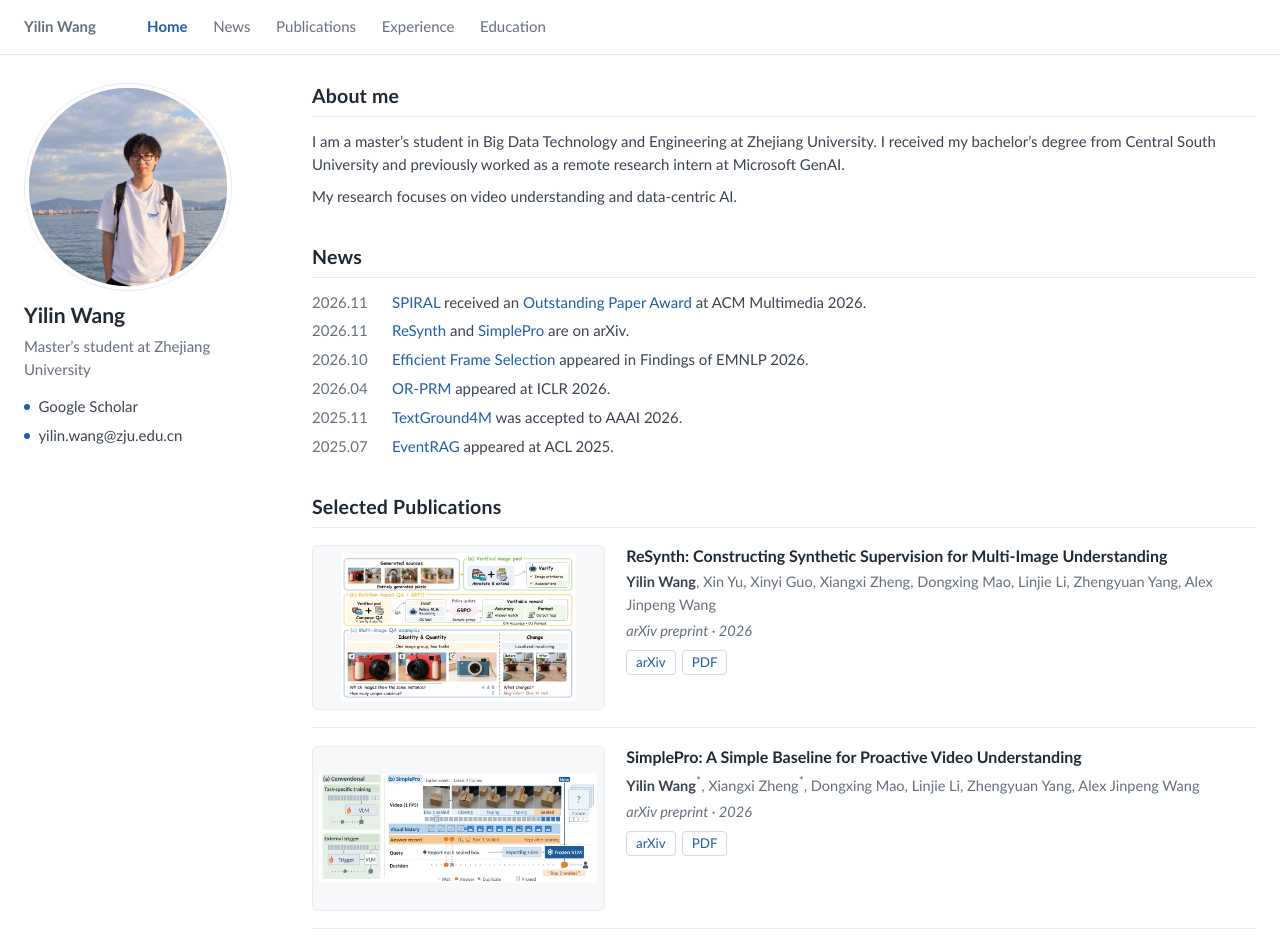
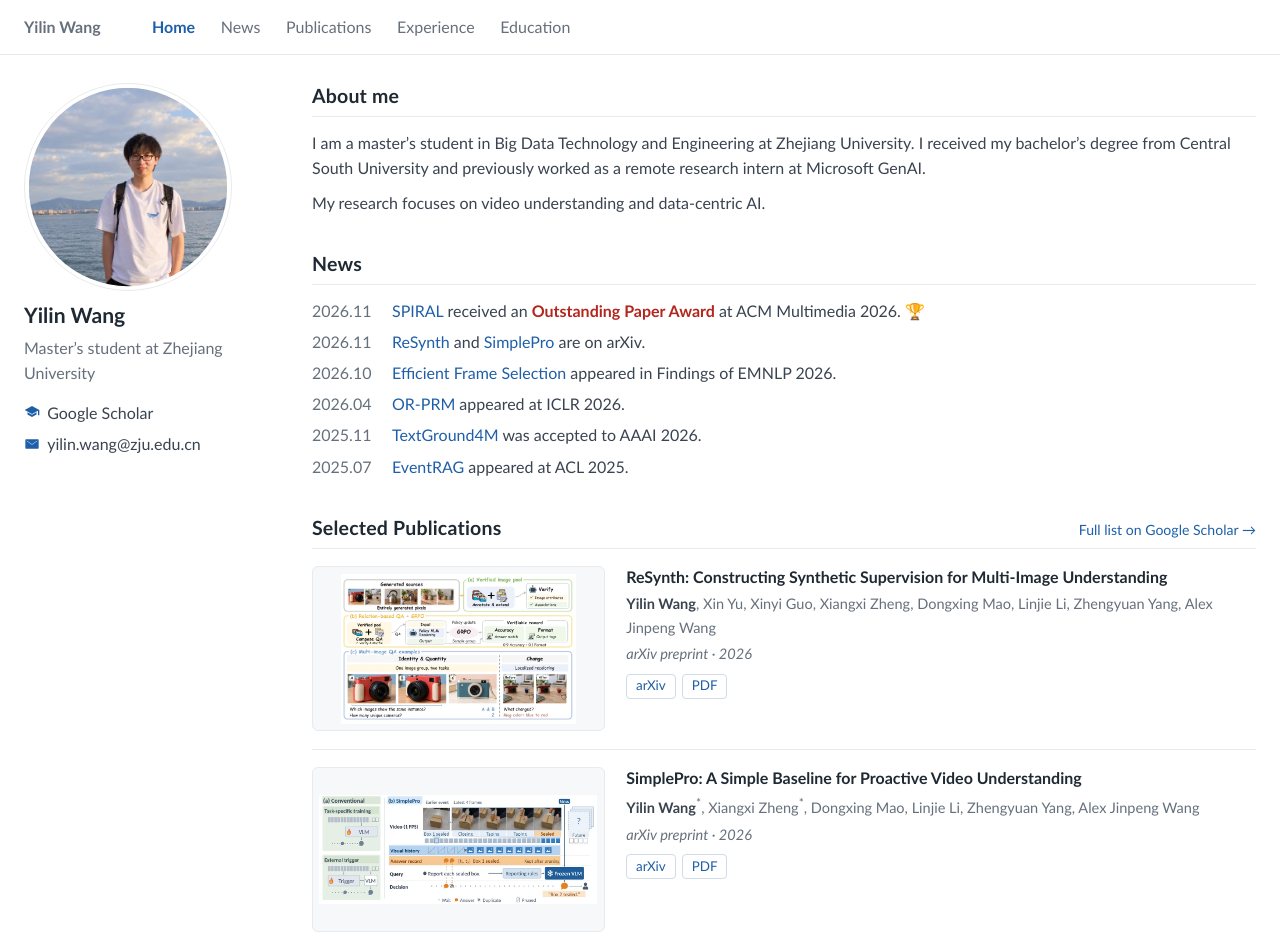
Before and after one commit to yilinwangll/yilinwangll.github.io, a plain HTML site: page index.html in a window 1280 px wide. Shown: the top 935 px of the page. Drawn offline with Linux system fonts and the light colour scheme.

Commit message:
Polish homepage presentation
Highlight the ACM MM award in News, make paper titles link to their
main page, add a Google Scholar full-list link, swap sidebar dots for
icons, raise the body size to 16px, and date the footer.

Co-Authored-By: Claude Opus 5.5 <noreply@anthropic.com>

```diff
--- a/index.html
+++ b/index.html
@@ -28,7 +28,7 @@
     "sameAs": ["https://scholar.google.com/citations?user=GqEOE6wAAAAJ"]
   }
   </script>
-  <link rel="stylesheet" href="style.css?v=202611241628">
+  <link rel="stylesheet" href="style.css?v=202611241750">
 </head>
 <body>
   <a class="skip-link" href="#main">Skip to content</a>
@@ -52,8 +52,8 @@
         <h1 id="name">Yilin Wang</h1>
         <p class="affiliation">Master’s student at Zhejiang University</p>
         <p class="profile-links">
-          <a href="https://scholar.google.com/citations?hl=en&amp;user=GqEOE6wAAAAJ">Google Scholar</a>
-          <a href="mailto:yilin.wang@zju.edu.cn">yilin.wang@zju.edu.cn</a>
+          <a href="https://scholar.google.com/citations?hl=en&amp;user=GqEOE6wAAAAJ"><svg aria-hidden="true" viewBox="0 0 24 24"><path d="M12 3 1 9l11 6 9-4.91V17h2V9L12 3zm-6.82 9.28v3.6L12 19.6l6.82-3.72v-3.6L12 16l-6.82-3.72z"/></svg>Google Scholar</a>
+          <a href="mailto:yilin.wang@zju.edu.cn"><svg aria-hidden="true" viewBox="0 0 24 24"><path d="M3 5h18a1 1 0 0 1 1 1v12a1 1 0 0 1-1 1H3a1 1 0 0 1-1-1V6a1 1 0 0 1 1-1zm9 7.2L4.4 7H4v.6l8 5.4 8-5.4V7h-.4L12 12.2z"/></svg>yilin.wang@zju.edu.cn</a>
         </p>
       </div>
     </section>
@@ -68,7 +68,7 @@
       <section class="profile-section" id="news" aria-labelledby="news-title">
         <h2 id="news-title">News</h2>
         <ul class="news-list">
-          <li><time datetime="2026-11">2026.11</time><span><a href="https://github.com/Tianyu-Liang-seu/SPIRAL">SPIRAL</a> received an <a href="https://2026.acmmm.org/site/awards.html">Outstanding Paper Award</a> at ACM Multimedia 2026.</span></li>
+          <li><time datetime="2026-11">2026.11</time><span><a href="https://github.com/Tianyu-Liang-seu/SPIRAL">SPIRAL</a> received an <a class="award" href="https://2026.acmmm.org/site/awards.html">Outstanding Paper Award</a> at ACM Multimedia 2026. <span aria-hidden="true">🏆</span></span></li>
           <li><time datetime="2026-11">2026.11</time><span><a href="#resynth-title">ReSynth</a> and <a href="#simplepro-title">SimplePro</a> are on arXiv.</span></li>
           <li><time datetime="2026-10">2026.10</time><span><a href="#frame-selection-title">Efficient Frame Selection</a> appeared in Findings of EMNLP 2026.</span></li>
           <li><time datetime="2026-04">2026.04</time><span><a href="#or-prm-title">OR-PRM</a> appeared at ICLR 2026.</span></li>
@@ -78,14 +78,17 @@
       </section>
 
       <section class="profile-section" id="research" aria-labelledby="research-title">
-        <h2 id="research-title">Selected Publications</h2>
+        <div class="section-heading">
+          <h2 id="research-title">Selected Publications</h2>
+          <a href="https://scholar.google.com/citations?hl=en&amp;user=GqEOE6wAAAAJ">Full list on Google Scholar <span aria-hidden="true">→</span></a>
+        </div>
 
         <article class="paper" aria-labelledby="resynth-title">
           <a class="paper-figure" href="assets/resynth.png" aria-label="View the ReSynth figure">
             <img src="assets/resynth.webp" width="808" height="514" alt="ReSynth construction of related images through editing and viewpoint changes" loading="lazy" decoding="async">
           </a>
           <div class="paper-content">
-            <h3 id="resynth-title">ReSynth: Constructing Synthetic Supervision for Multi-Image Understanding</h3>
+            <h3 id="resynth-title"><a href="https://arxiv.org/abs/2611.23996">ReSynth: Constructing Synthetic Supervision for Multi-Image Understanding</a></h3>
             <p class="authors"><strong>Yilin Wang</strong>, Xin Yu, Xinyi Guo, Xiangxi Zheng, Dongxing Mao, Linjie Li, Zhengyuan Yang, Alex Jinpeng Wang</p>
             <p class="paper-meta">arXiv preprint · 2026</p>
             <div class="paper-links">
@@ -100,7 +103,7 @@
             <img src="assets/simplepro.webp" width="1000" height="395" alt="SimplePro overview showing decisions on a streaming video timeline" loading="lazy" decoding="async">
           </a>
           <div class="paper-content">
-            <h3 id="simplepro-title">SimplePro: A Simple Baseline for Proactive Video Understanding</h3>
+            <h3 id="simplepro-title"><a href="https://arxiv.org/abs/2611.23954">SimplePro: A Simple Baseline for Proactive Video Understanding</a></h3>
             <p class="authors"><strong>Yilin Wang</strong><sup>*</sup>, Xiangxi Zheng<sup>*</sup>, Dongxing Mao, Linjie Li, Zhengyuan Yang, Alex Jinpeng Wang</p>
             <p class="paper-meta">arXiv preprint · 2026</p>
             <div class="paper-links">
@@ -115,7 +118,7 @@
             <img src="assets/frame-selection.webp" width="621" height="300" alt="Example comparing uniformly sampled video frames with frames selected by the model" loading="lazy" decoding="async">
           </a>
           <div class="paper-content">
-            <h3 id="frame-selection-title">Efficient Frame Selection for Long Videos at Test Time with Attention-Based MLLM Selectors</h3>
+            <h3 id="frame-selection-title"><a href="https://aclanthology.org/2026.findings-emnlp.1893/">Efficient Frame Selection for Long Videos at Test Time with Attention-Based MLLM Selectors</a></h3>
             <p class="authors"><strong>Yilin Wang</strong><sup>*</sup>, Xiangxi Zheng<sup>*</sup>, Dongxing Mao, Linjie Li, Zhengyuan Yang, Ping Yu, Rui Yan, Yuan Yao, Alex Jinpeng Wang</p>
             <p class="paper-meta published findings">Findings of EMNLP 2026</p>
             <div class="paper-links">
@@ -131,7 +134,7 @@
             <img src="assets/or-prm.webp" width="750" height="460" alt="OR-PRM pipeline for constructing step-level training data" loading="lazy" decoding="async">
           </a>
           <div class="paper-content">
-            <h3 id="or-prm-title">OR-PRM: A Process Reward Model for Algorithmic Problem in Operations Research</h3>
+            <h3 id="or-prm-title"><a href="https://proceedings.iclr.cc/paper_files/paper/2026/hash/4624803ce92f6c44d8cabe085d8d9d96-Abstract-Conference.html">OR-PRM: A Process Reward Model for Algorithmic Problem in Operations Research</a></h3>
             <p class="authors"><strong>Yilin Wang</strong><sup>*</sup>, Heng Zhou<sup>*</sup>, Dongxing Mao, Linjie Li, Jingru Tan, Haochen Han, Zhengyuan Yang, Alex Jinpeng Wang, Min Li</p>
             <p class="paper-meta published">ICLR 2026</p>
             <div class="paper-links">
@@ -146,7 +149,7 @@
             <img src="assets/eventrag.webp" width="910" height="558" alt="EventRAG event knowledge graph and retrieval pipeline" loading="lazy" decoding="async">
           </a>
           <div class="paper-content">
-            <h3 id="eventrag-title">EventRAG: Enhancing LLM Generation with Event Knowledge Graphs</h3>
+            <h3 id="eventrag-title"><a href="https://aclanthology.org/2025.acl-long.830/">EventRAG: Enhancing LLM Generation with Event Knowledge Graphs</a></h3>
             <p class="authors">Zairun Yang, <strong>Yilin Wang</strong>, Zhengyan Shi, Yuan Yao, Lei Liang, Keyan Ding, Emine Yilmaz, Huajun Chen, Qiang Zhang</p>
             <p class="paper-meta published">ACL 2025</p>
             <div class="paper-links">
@@ -233,7 +236,7 @@
   </main>
 
   <footer class="shell site-footer">
-    <span>Yilin Wang</span>
+    <span>© 2026 Yilin Wang · Last updated Nov 2026</span>
     <a href="#top">Back to top <span aria-hidden="true">↑</span></a>
   </footer>
   <script>
--- a/style.css
+++ b/style.css
@@ -19,7 +19,7 @@ body {
   margin: 0;
   background: var(--paper);
   color: var(--ink);
-  font: 0.9375rem/1.55 var(--font);
+  font: 1rem/1.6 var(--font);
 }
 
 a {
@@ -144,15 +144,17 @@ h1 {
 .profile-links a { color: var(--ink); }
 .profile-links a:hover { color: var(--link); }
 
-.profile-links a::before {
-  content: "";
-  display: inline-block;
-  width: 0.4rem;
-  height: 0.4rem;
-  margin: 0 0.5rem 0.12rem 0;
-  border-radius: 50%;
-  background: var(--link);
-  vertical-align: middle;
+.profile-links a {
+  display: inline-flex;
+  align-items: center;
+  gap: 0.45rem;
+}
+
+.profile-links svg {
+  flex: none;
+  width: 1rem;
+  height: 1rem;
+  fill: var(--link);
 }
 
 h2 {
@@ -166,6 +168,24 @@ h2 {
 h3 { font-size: 1rem; }
 
 .paper h3 { line-height: 1.4; }
+.paper h3 a { color: inherit; }
+.paper h3 a:hover { color: var(--link); }
+
+.section-heading {
+  display: flex;
+  align-items: baseline;
+  justify-content: space-between;
+  flex-wrap: wrap;
+  gap: 0.25rem 1rem;
+  margin-bottom: 0.8rem;
+  border-bottom: 1px solid var(--line);
+}
+
+.section-heading h2 { margin: 0; border: 0; }
+.section-heading a { font-size: 0.88rem; }
+
+.award { color: var(--accent); font-weight: 700; }
+.award:hover { color: var(--accent); }
 
 .about p { margin: 0; }
 
@@ -339,6 +359,7 @@ h3 { font-size: 1rem; }
   .site-header { position: static; }
   html { scroll-padding-top: 0.75rem; }
   .header-inner { flex-wrap: wrap; gap: 0.25rem 1rem; padding-block: 0.65rem; }
+  nav { gap: 0.2rem 0.85rem; font-size: 0.94rem; }
   .page-layout { grid-template-columns: minmax(0, 1fr); padding-top: 1.15rem; }
 
   .intro {
```
